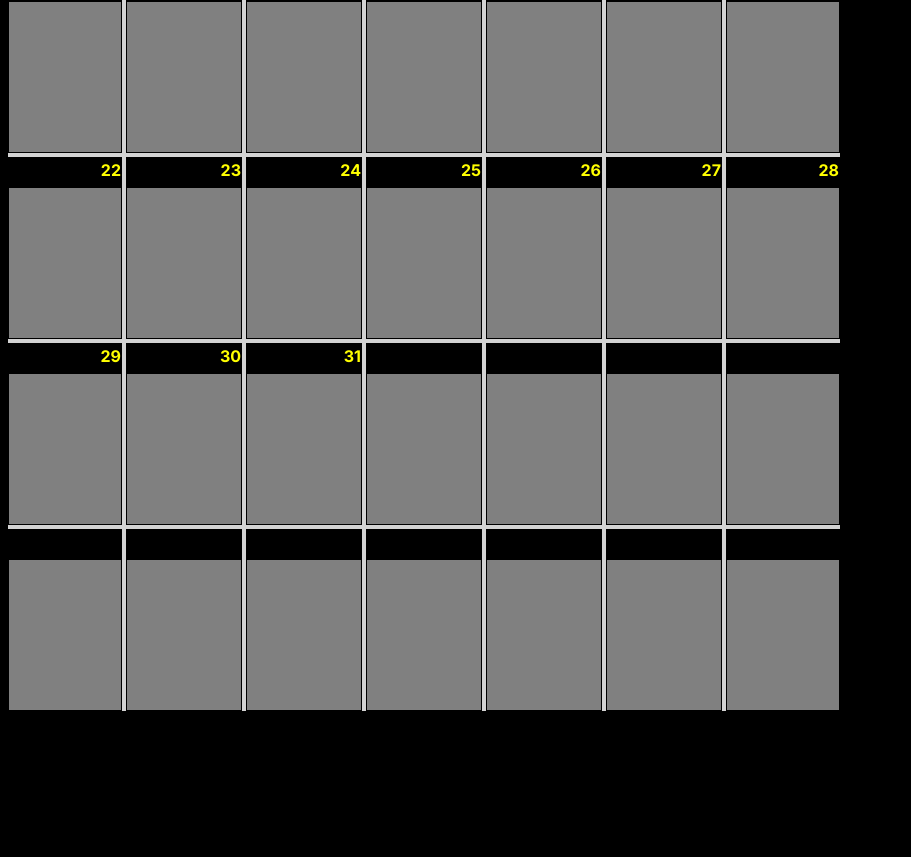
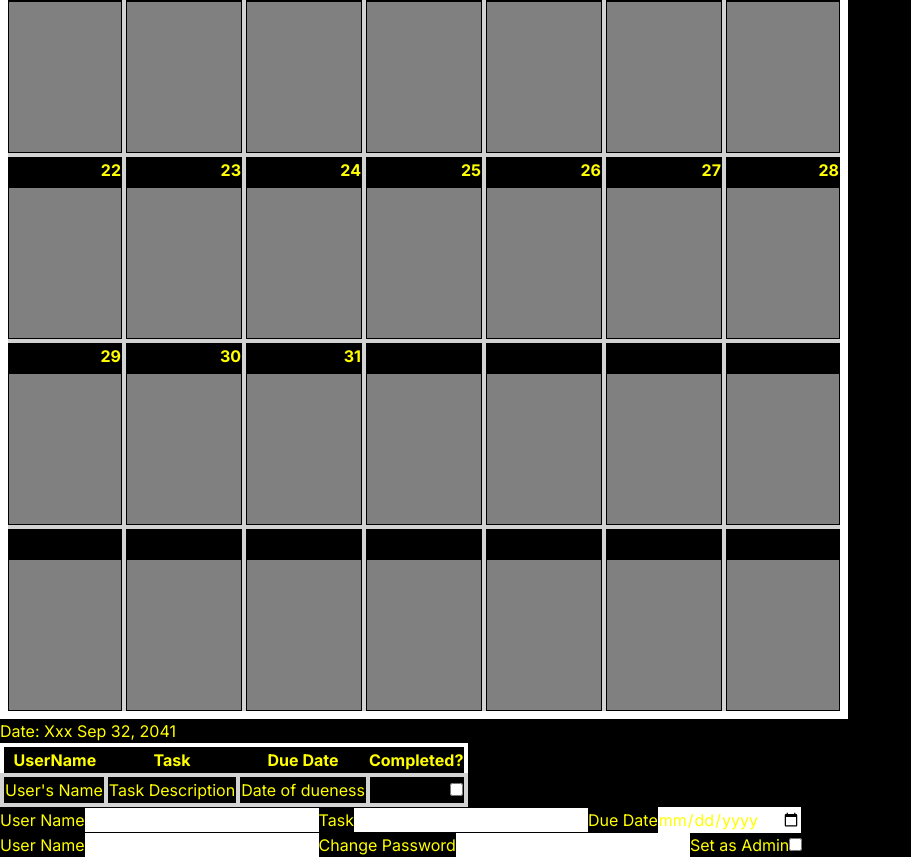
Before and after one commit to Moktor48/home_net, a Next.js app: page / in a window 1280 px wide. Shown: the part 465-1322 px from the top of the page, without its empty margins (0-911 px from the left). Before the commit the page ends 1184 px from the top, so only its background shows below. Built offline with nearby package versions, Linux system fonts and the light colour scheme.

Commit message:
Letters shall be yellow!

```diff
--- a/app/globals.css
+++ b/app/globals.css
@@ -16,6 +16,10 @@
   }
 }
 
+* {
+  color: yellow;
+}
+
 body {
   color: rgb(var(--foreground-rgb));
   background: linear-gradient(
@@ -27,6 +31,23 @@ body {
 }
 
 table {
+  border-width: 4px;
+  border-color: white;
+  table-layout: fixed;
+  text-align: center;
+  color: yellow;
+}
+
+td {
+  border-width: 4px;
+  border-color: lightgrey;
+
+  text-align: right;
+
+  color: yellow;
+}
+
+#calTable {
   border-width: 8px;
   border-color: white;
   table-layout: fixed;
@@ -38,7 +59,7 @@ table {
   text-align: center;
 }
 
-td {
+#calTable td {
   border-width: 4px;
   border-color: lightgrey;
   width: 120px;
--- a/app/page.tsx
+++ b/app/page.tsx
@@ -1,10 +1,16 @@
-import Image from 'next/image'
-import Calendar from './Components/calendar'
+import Calendar from './Components/Calendar'
+import TaskEntry from './Components/TaskEntry'
+import AdminEntry from './Components/AdminEntry'
+import TaskList from './Components/TaskList'
 
 export default function Home() {
   return (
     <div>
     <Calendar />
+    <TaskList />
+    <TaskEntry />
+    <AdminEntry />
+
     </div>
   )
 }
```
